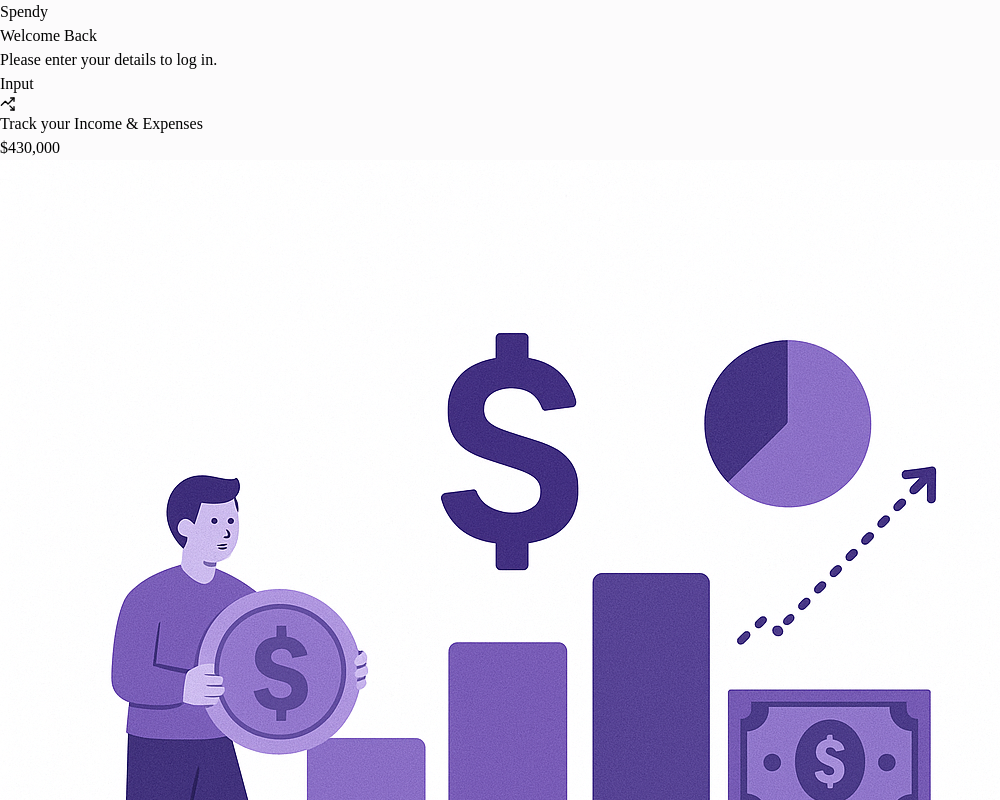
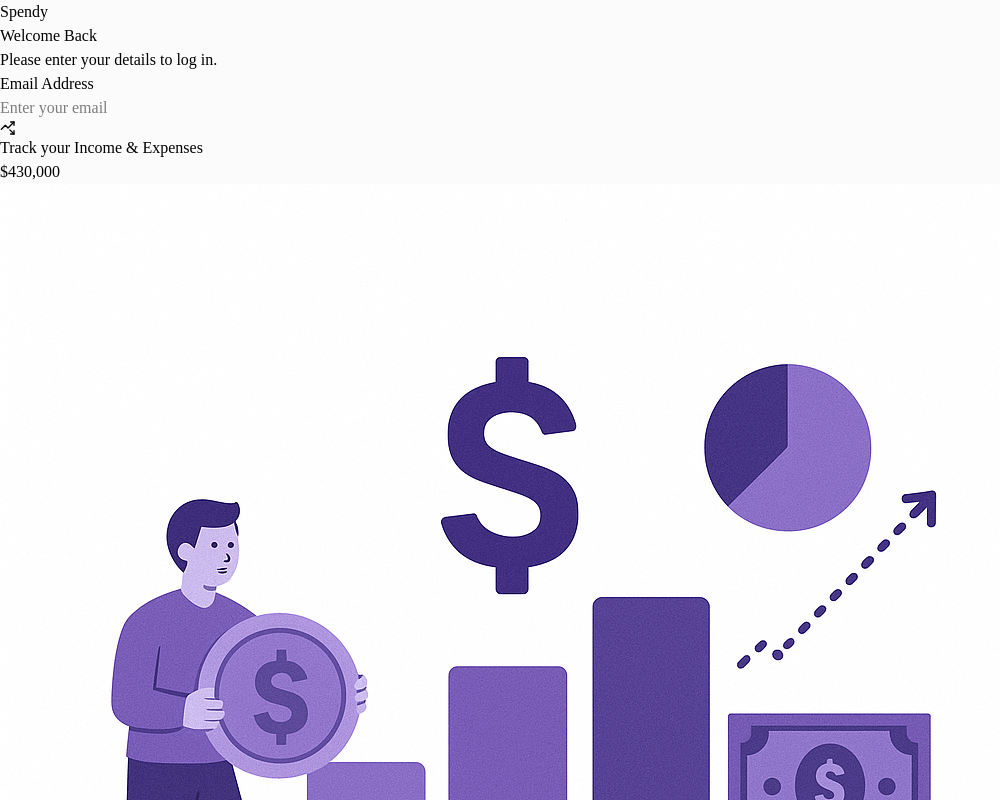
Before and after one commit to kanishkadz/spendy, a React (Vite) app in the folder frontend/: page /login in a window 1280 px wide. Shown: the top 800 px of the page, without its empty margins (0-1000 px from the left). Built offline with nearby package versions, Linux system fonts and the light colour scheme.

Commit message:
Update Input.jsx

```diff
--- a/frontend/src/components/Inputs/Input.jsx
+++ b/frontend/src/components/Inputs/Input.jsx
@@ -8,7 +8,13 @@ const Input = ({value, onChange, placeholder, label, type}) => {
   };
 
   return (
-    <div>Input</div>
+    <div>
+        <label className="">{label}</label>
+
+        <div className="">
+            <input type={type == 'password' ? showPassword ? 'text' : 'password' : type} placeholder={placeholder} className="" value={value} onChange = {(e) => onChange(e)} />
+        </div>
+    </div>
   )
 }
 
```
